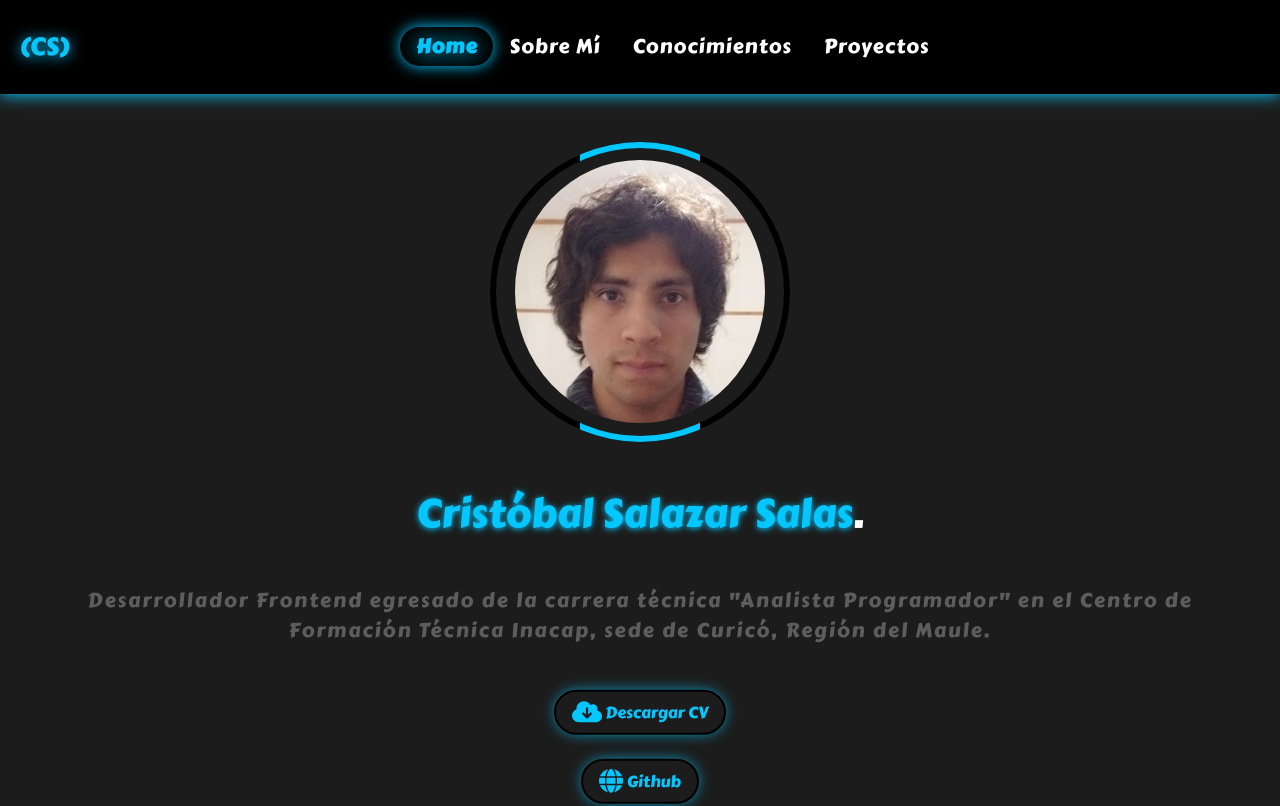
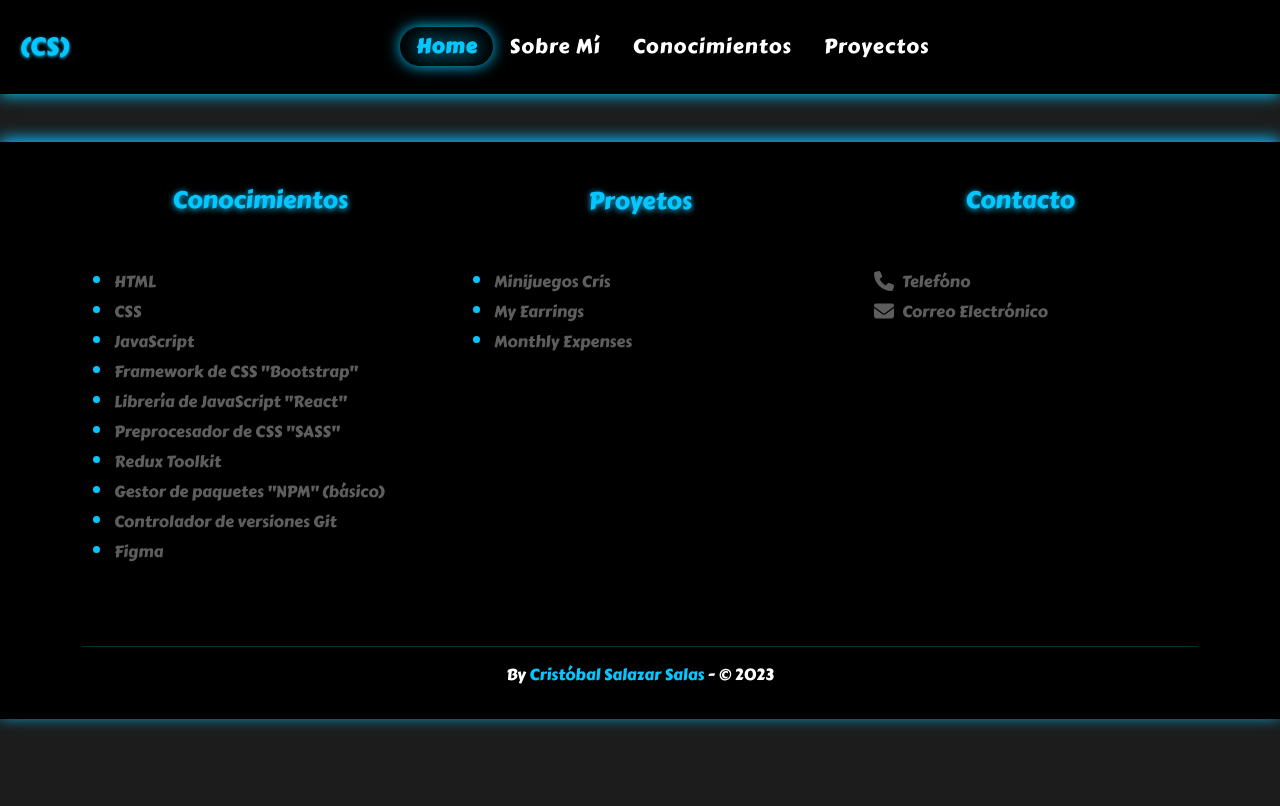
Before and after one commit to KhrisSalazar98/portafolio_personal, a React (Create React App) app: page /home in a window 1280 px wide. Shown: the top 806 px of the page. Built offline with nearby package versions, Linux system fonts and the light colour scheme.

Commit message:
routes arregladas

```diff
--- a/src/routes/Routers.jsx
+++ b/src/routes/Routers.jsx
@@ -1,5 +1,5 @@
 import React from 'react';
-import { Routes, Route, Navigate } from 'react-router-dom';
+import { Routes, Route } from 'react-router-dom';
 import Home from '../pages/Home';
 import SobreMi from '../pages/SobreMi';
 import Habilidades from '../pages/Habilidades';
@@ -8,8 +8,7 @@
 const Routers = () => {
     return (
         <Routes>
-            <Route path="/" element={<Navigate to={'/home'}/>} />
-            <Route path="/home" element={<Home />} />
+            <Route path="/" element={<Home />} />
             <Route path="/sobremi" element={<SobreMi />} />
             <Route path="/conocimientos" element={<Habilidades />} />
             <Route path="/proyectos" element={<Proyectos />} />
```
Also changed, not shown: 1 other file (tests, documents, lock files or other folders).
